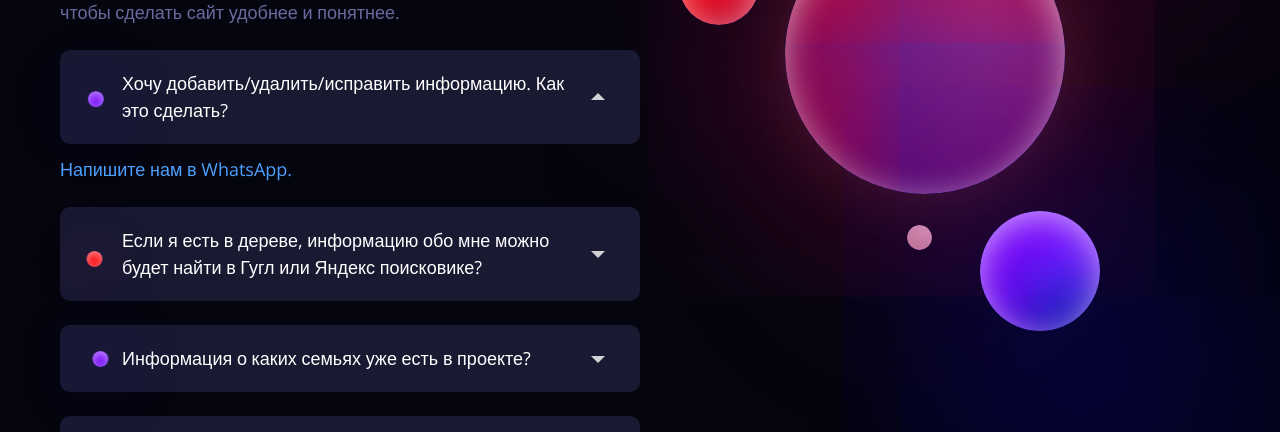
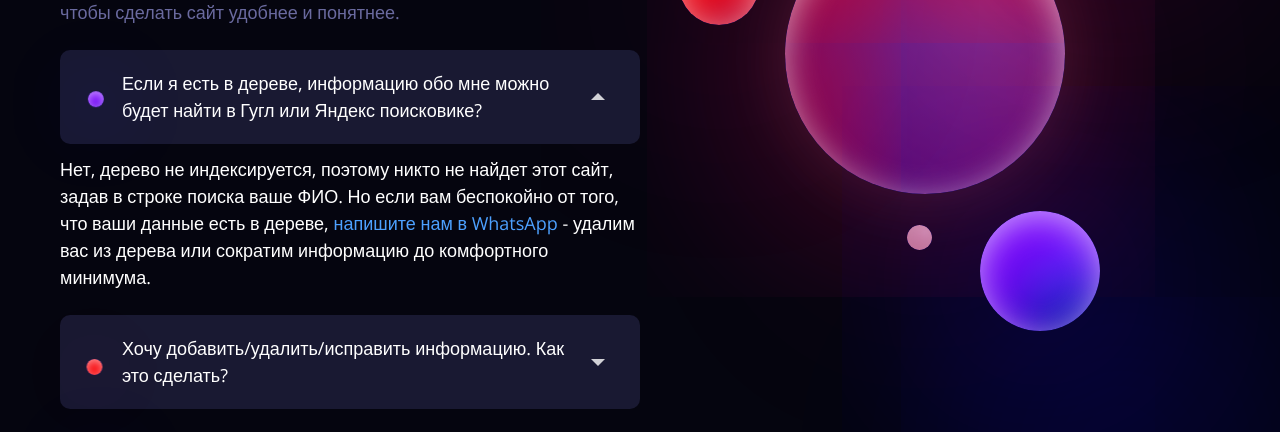
Before and after one commit to airadavometra/family-tree, a Next.js app: page /faq in a window 1280 px wide. Shown: the part 296-728 px from the top of the page. Built offline with nearby package versions, Linux system fonts and the light colour scheme.

Commit message:
change questions order

```diff
--- a/pages/faq.tsx
+++ b/pages/faq.tsx
@@ -12,16 +12,6 @@ import yellowCircle from "../public/yellowCircle.png";
 
 const questions = [
   {
-    question: "Хочу добавить/удалить/исправить информацию. Как это сделать?",
-    answer: (
-      <BioLink
-        href="https://wa.me/+79853522893?text=Здравствуйте!%20 Пишу%20насчет%20проекта%20ДРЕВО"
-        text="Напишите нам в WhatsApp."
-        newTab={true}
-      />
-    ),
-  },
-  {
     question: "Если я есть в дереве, информацию обо мне можно будет найти в Гугл или Яндекс поисковике?",
     answer: (
       <span>
@@ -34,6 +24,16 @@ const questions = [
         />{" "}
         - удалим вас из дерева или сократим информацию до комфортного минимума.
       </span>
+    ),
+  },
+  {
+    question: "Хочу добавить/удалить/исправить информацию. Как это сделать?",
+    answer: (
+      <BioLink
+        href="https://wa.me/+79853522893?text=Здравствуйте!%20 Пишу%20насчет%20проекта%20ДРЕВО"
+        text="Напишите нам в WhatsApp."
+        newTab={true}
+      />
     ),
   },
   {
```
